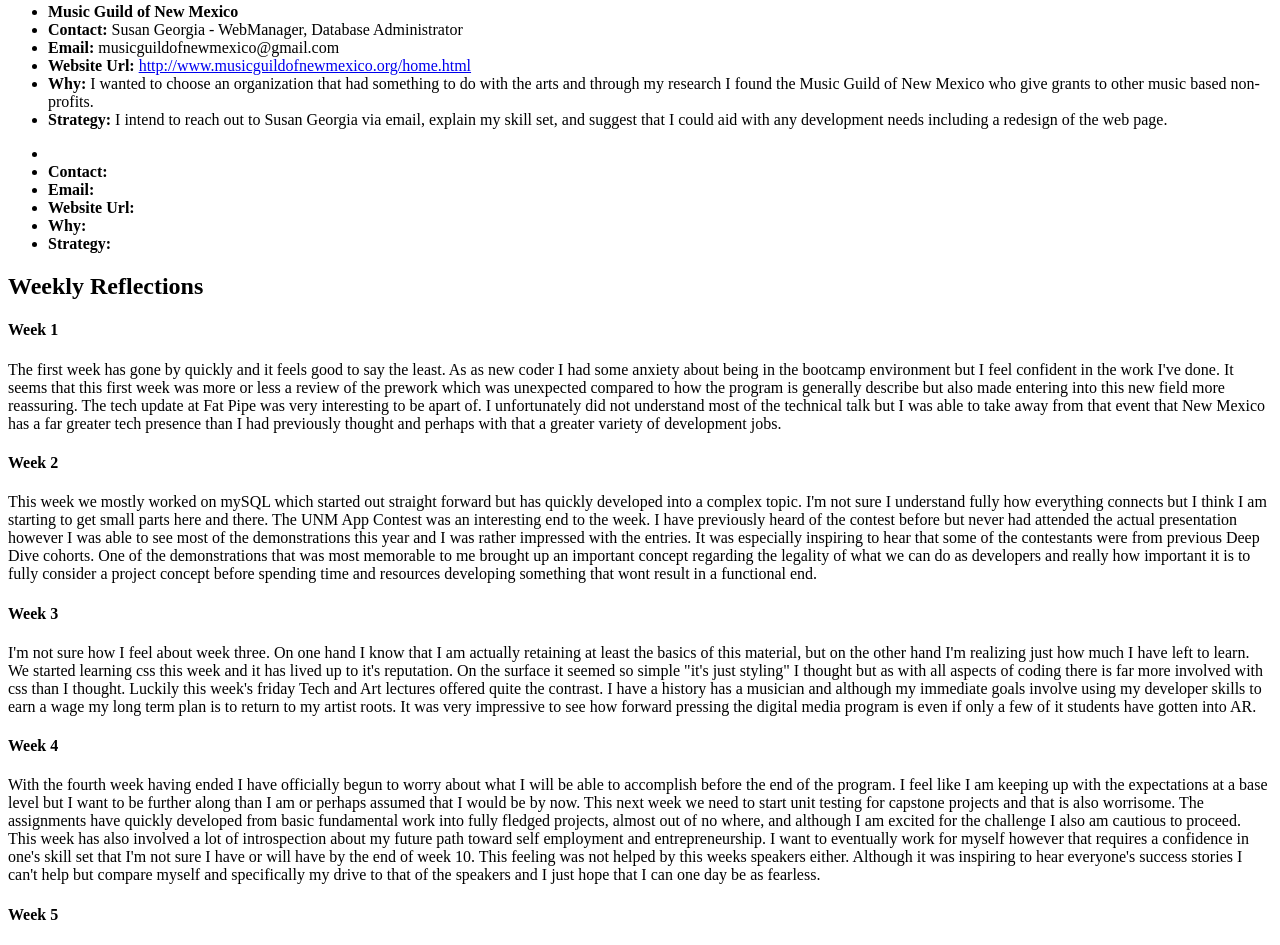
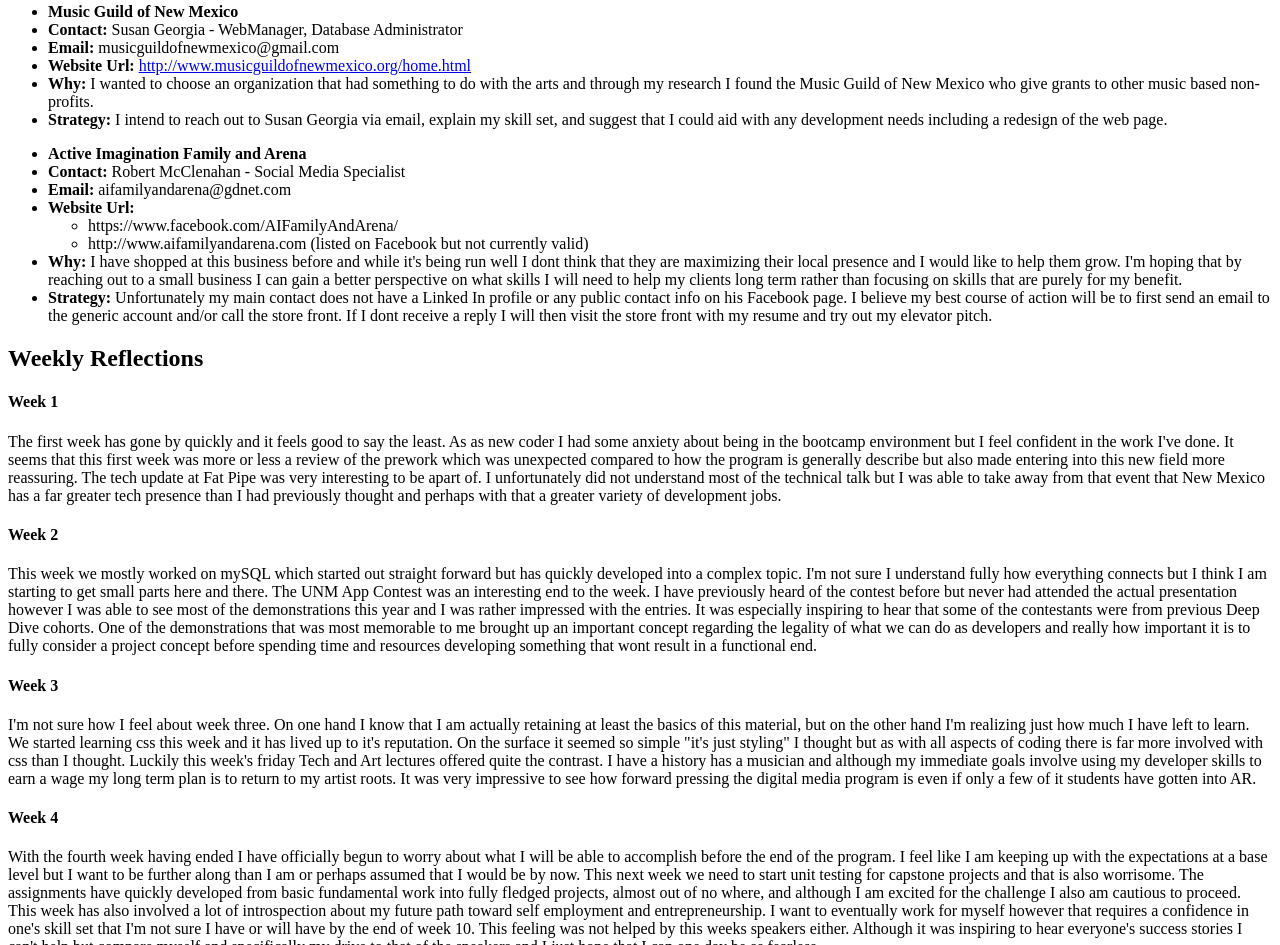
Before and after one commit to Taylor-Smith92/Taylor-Smith92.github.io, a plain HTML site: page index.html in a window 1280 px wide. Shown: the part 3838-4783 px from the top of the page. Drawn offline with Linux system fonts and the light colour scheme.

Commit message:
added for profit org details

```diff
--- a/index.html
+++ b/index.html
@@ -76,12 +76,20 @@
 			<li><strong>Strategy: </strong>I intend to reach out to Susan Georgia via email, explain my skill set, and suggest that I could aid with any development needs including a redesign of the web page.</li>
 		</ul>
 		<ul>
-			<li><strong></strong></li>
-			<li><strong>Contact: </strong></li>
-			<li><strong>Email: </strong></li>
-			<li><strong>Website Url: </strong><a href=""></a></li>
-			<li><strong>Why: </strong> </li>
-			<li><strong>Strategy: </strong></li>
+			<li><strong>Active Imagination Family and Arena</strong></li>
+			<li><strong>Contact: </strong>Robert McClenahan - Social Media Specialist</li>
+			<li><strong>Email: </strong>aifamilyandarena@gdnet.com</li>
+			<li><strong>Website Url: </strong></li>
+				<ul>
+					<li>https://www.facebook.com/AIFamilyAndArena/</li>
+					<li>http://www.aifamilyandarena.com (listed on Facebook but not currently valid)</li>
+				</ul>
+			<li><strong>Why: </strong>I have shopped at this business before and while it's being run well I dont think that they are maximizing their local presence and I would like
+				to help them grow. I'm hoping that by reaching out to a small business I can gain a better perspective on what skills I will need to help my clients long term rather
+				than focusing on skills that are purely for my benefit.</li>
+			<li><strong>Strategy: </strong>Unfortunately my main contact does not have a Linked In profile or any public contact info on his Facebook page. I believe my best course
+				of action will be to first send an email to the generic account and/or call the store front. If I dont receive a reply I will then visit the store front with my resume
+				and try out my elevator pitch.</li>
 		</ul>
 		<h2>Weekly Reflections</h2>
 		<h4>Week 1</h4>
```
